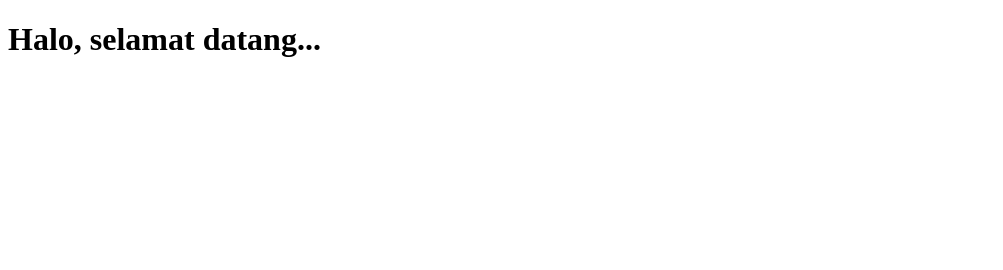
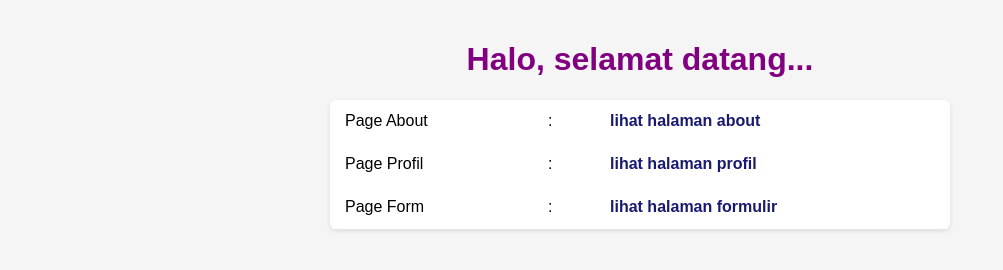
Before and after one commit to MjanuarIndra/pbl_2025, a plain HTML site: page hari3_online/index.html in a window 1280 px wide. Shown: the whole page, without its empty margins (0-1003 px from the left). Drawn offline with Linux system fonts and the light colour scheme.

Commit message:
isi & edit 5 file html dengan css nya

```diff
--- a/hari3_online/index.html
+++ b/hari3_online/index.html
@@ -1,10 +1,62 @@
 <!DOCTYPE html>
 <html>
 <head>
-    <meta charset="UTF-8" />
-    <title>index</title>
+  <meta charset="UTF-8" />
+  <title>index</title>
+  <style>
+    body {
+      font-family: Arial, sans-serif;
+      background-color: whitesmoke;
+      margin: 0;
+      padding: 20px;
+    }
+
+    h1 {
+      text-align: center;
+      color: purple;
+    }
+
+    table {
+      margin: 20px auto;
+      border-collapse: collapse;
+      width: 50%;
+      background: white;
+      box-shadow: 0px 2px 5px rgba(0,0,0,0.1);
+      border-radius: 6px;
+      overflow: hidden;
+    }
+
+    td {
+      padding: 12px 15px;
+      border-bottom: 1px solid white;
+      text-align: left;
+    }
+
+    a {
+      color: midnightblue;
+      text-decoration: none;
+      font-weight: bold;
+    }
+  </style>
 </head>
 <body>
-    <h1>Halo, selamat datang...</h1>
+  <h1>Halo, selamat datang...</h1>
+  <table>
+    <tr>
+      <td>Page About</td>
+      <td>:</td>
+      <td><a href="about.html">lihat halaman about</a></td>
+    </tr>
+    <tr>
+      <td>Page Profil</td>
+      <td>:</td>
+      <td><a href="profil.html">lihat halaman profil</a></td>
+    </tr>
+    <tr>
+      <td>Page Form</td>
+      <td>:</td>
+      <td><a href="form.html">lihat halaman formulir</a></td>
+    </tr>
+  </table>
 </body>
 </html>
```
Also changed, not shown: hari3_online/about.html (+12 -0 lines), hari3_online/form.html (added, +62 -0 lines), hari3_online/profil.html (+38 -0 lines), hari3_online/kontak.html (added).
